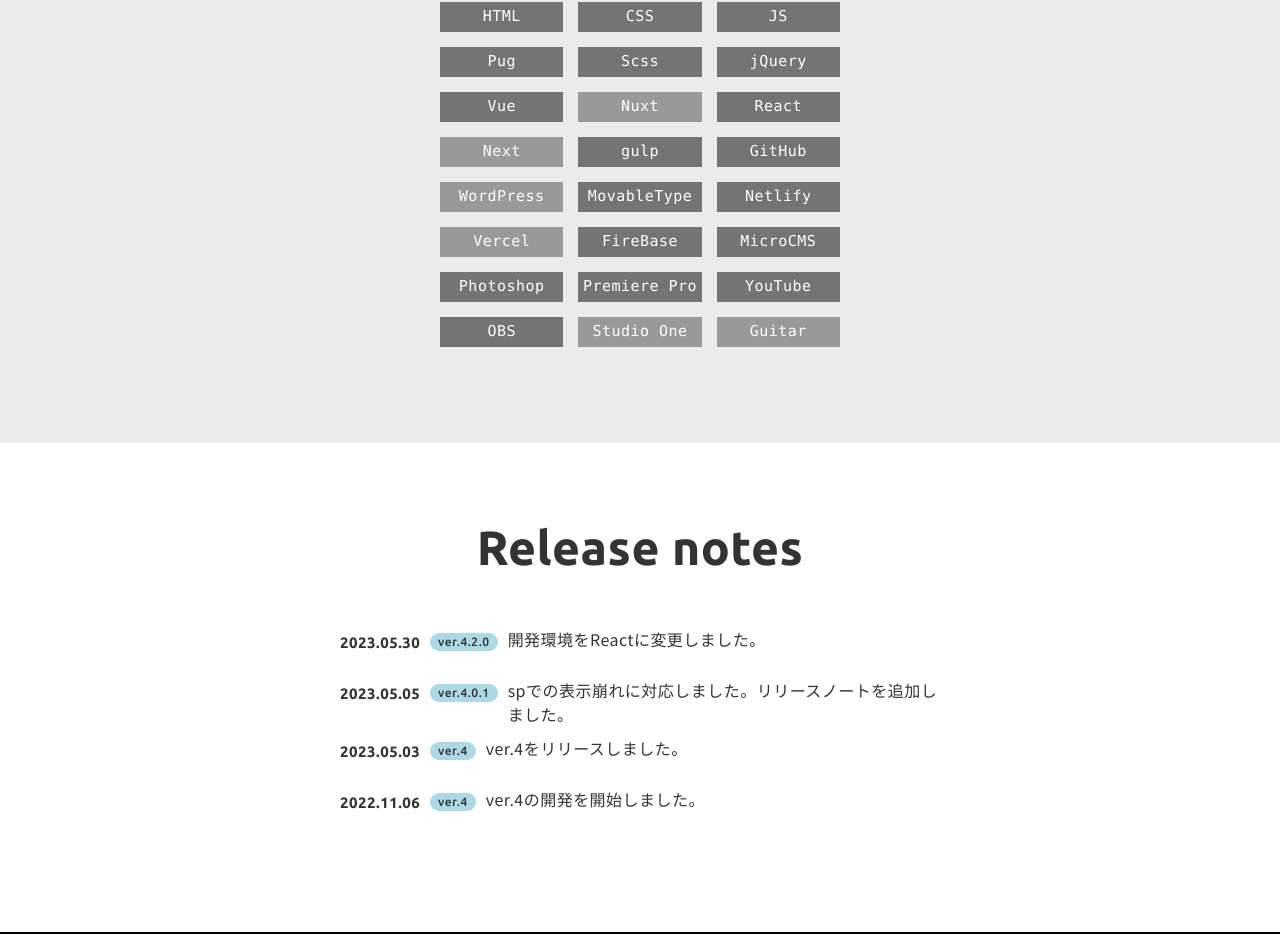
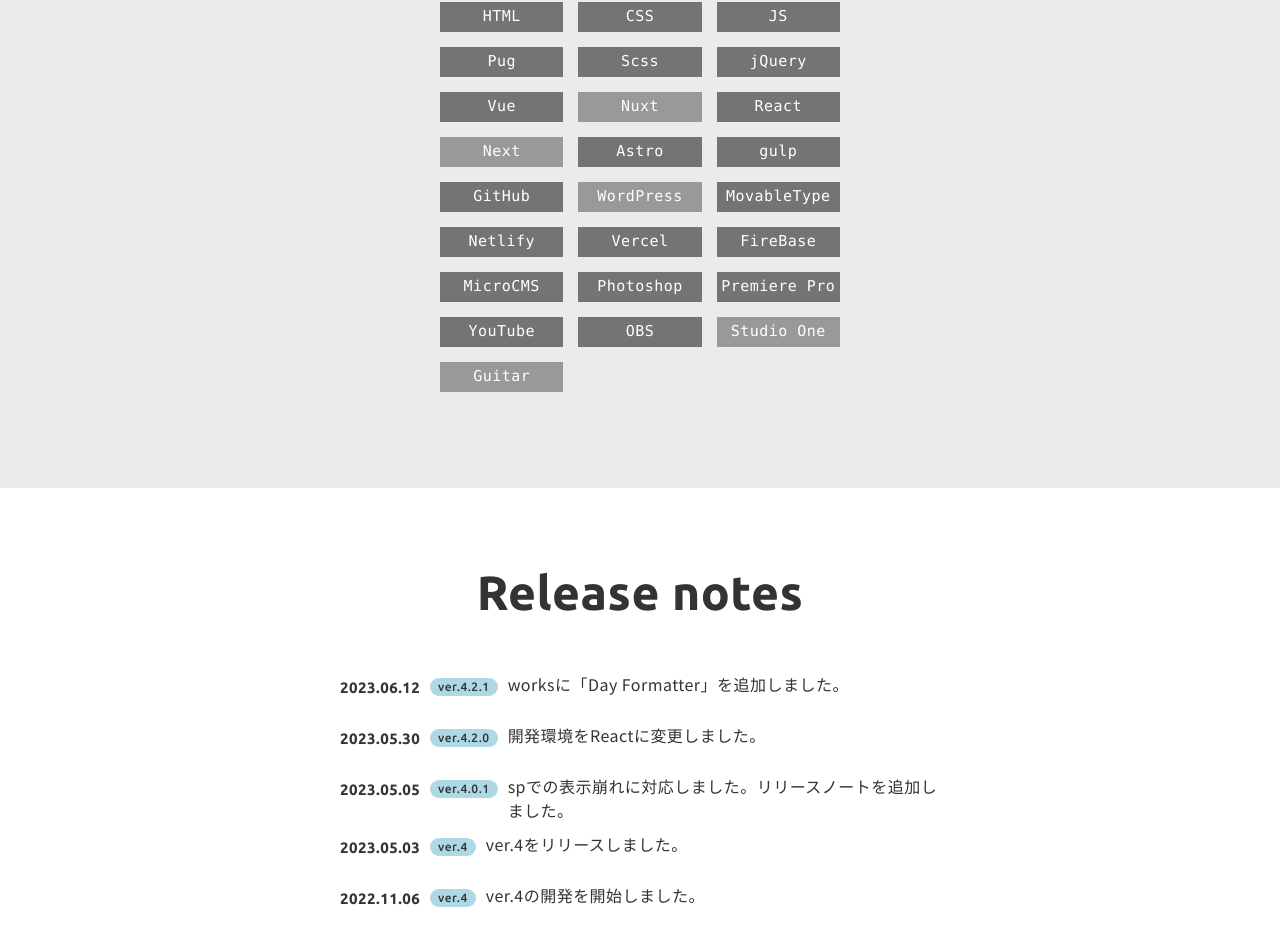
Before and after one commit to dorara-m/my-web-react, a React (Create React App) app: page / in a window 1280 px wide. Shown: the part 3010-3944 px from the top of the page. Built offline with nearby package versions, Linux system fonts and the light colour scheme.

Commit message:
update: releaseNote, skills

```diff
--- a/src/components/ReleaseNotes.jsx
+++ b/src/components/ReleaseNotes.jsx
@@ -61,6 +61,11 @@
   // githubのコミットまんま反映できたらアチィ
   const notes = [
     {
+      date: "2023.06.12",
+      version: "4.2.1",
+      text: "worksに「Day Formatter」を追加しました。",
+    },
+    {
       date: "2023.05.30",
       version: "4.2.0",
       text: "開発環境をReactに変更しました。",
--- a/src/components/Skills.jsx
+++ b/src/components/Skills.jsx
@@ -66,6 +66,9 @@
       inProgress: true,
     },
     {
+      text: "Astro",
+    },
+    {
       text: "gulp",
     },
     {
@@ -83,7 +86,6 @@
     },
     {
       text: "Vercel",
-      inProgress: true,
     },
     {
       text: "FireBase",
```
